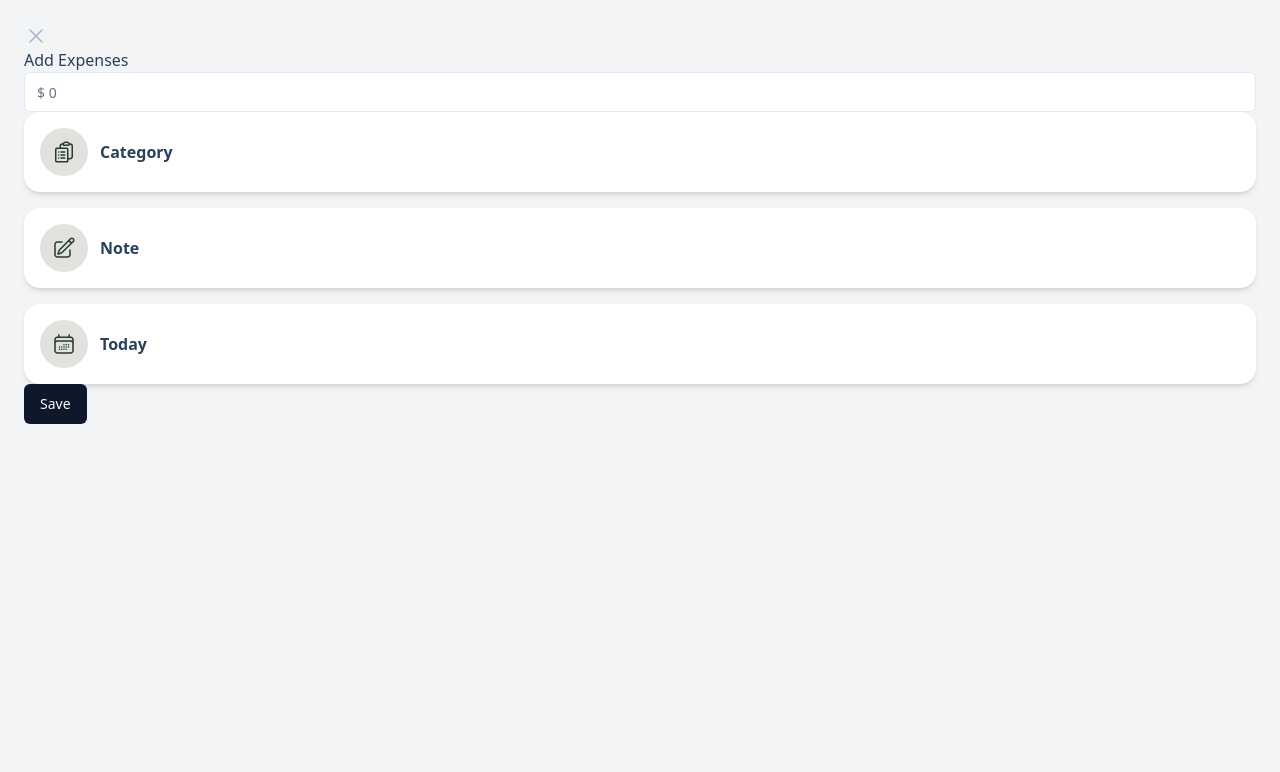
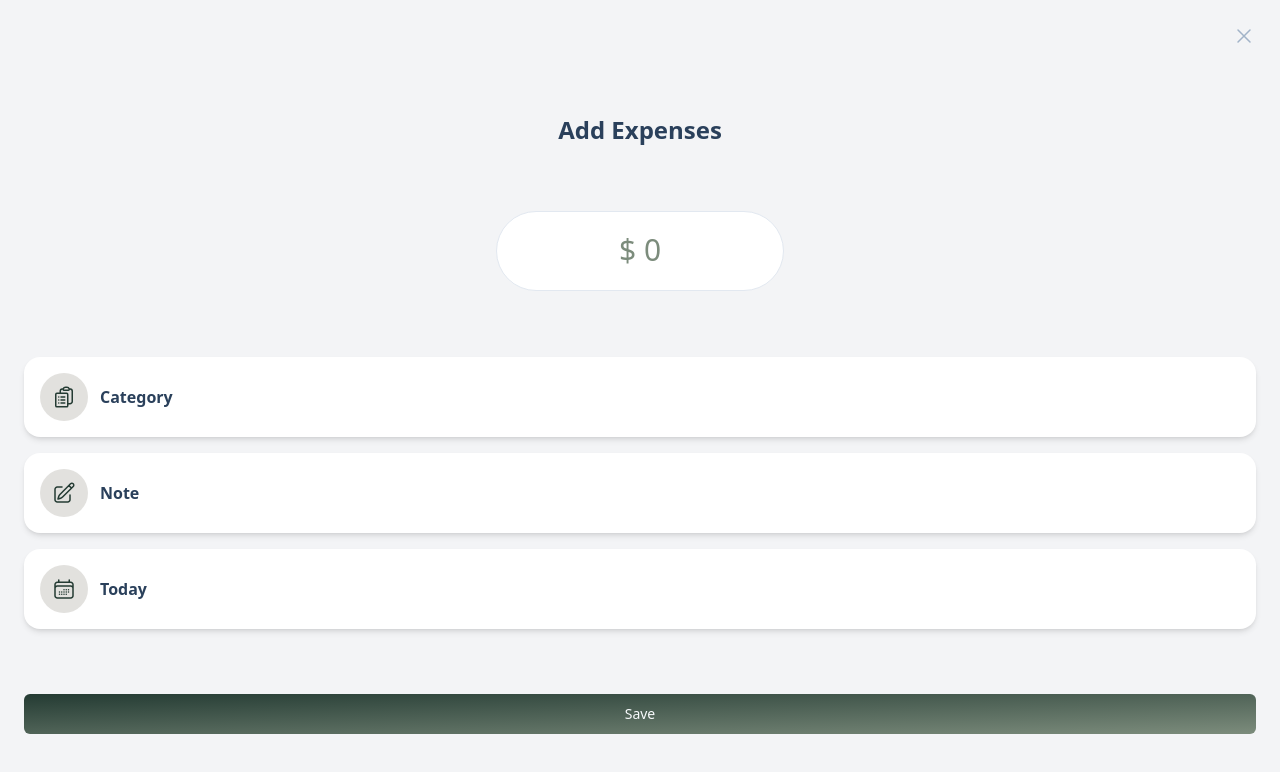
Before and after one commit to YismelR/on-a-budget-app, a React (Vite) app: page /expenses in a window 1280 px wide. Shown: the top 772 px of the page. Built offline with nearby package versions, Linux system fonts and the light colour scheme.

Commit message:
updated the expenses display and applied an expenses file

```diff
--- a/src/components/ui/input.tsx
+++ b/src/components/ui/input.tsx
@@ -1,6 +1,6 @@
-import * as React from "react"
+import * as React from "react";
 
-import { cn } from "@/lib/utils"
+import { cn } from "@/lib/utils";
 
 export interface InputProps
   extends React.InputHTMLAttributes<HTMLInputElement> {}
@@ -11,15 +11,15 @@ const Input = React.forwardRef<HTMLInputElement, InputProps>(
       <input
         type={type}
         className={cn(
-          "flex h-10 w-full rounded-md border border-input bg-background px-3 py-2 text-sm ring-offset-background file:border-0 file:bg-transparent file:text-sm file:font-medium placeholder:text-muted-foreground focus-visible:outline-none focus-visible:ring-2 focus-visible:ring-ring focus-visible:ring-offset-2 disabled:cursor-not-allowed disabled:opacity-50",
+          "flex h-10 w-full rounded-md border border-input bg-background px-3 py-2 text-sm ring-offset-background file:border-0 file:bg-transparent file:text-sm file:font-medium placeholder:text-muted-foreground focus-visible:outline-none focus-visible:ring-offset-2 disabled:cursor-not-allowed disabled:opacity-50",
           className
         )}
         ref={ref}
         {...props}
       />
-    )
+    );
   }
-)
-Input.displayName = "Input"
+);
+Input.displayName = "Input";
 
-export { Input }
+export { Input };
--- a/src/features/expenses/Expenses.tsx
+++ b/src/features/expenses/Expenses.tsx
@@ -2,15 +2,30 @@ import { Input } from "@/components/ui/input";
 import close from "@/assets/icons/close.svg";
 import ExpensesSelection from "./ExpensesSelection";
 import { Button } from "@/components/ui/button";
+import { NavLink } from "react-router-dom";
 
 export default function Expenses() {
   return (
-    <div className="p-6">
-      <img src={close} alt="close" />
-      <h1>Add Expenses</h1>
-      <Input type="text" placeholder="$ 0" />
-      <ExpensesSelection />
-      <Button>Save</Button>
+    <div className="p-6 h-full">
+      <div className="flex justify-end">
+        <NavLink to="/">
+          <img src={close} alt="close" />
+        </NavLink>
+      </div>
+      <div className="flex flex-col h-full place-content-center justify-evenly">
+        <h1 className="text-2xl font-semibold flex justify-center">
+          Add Expenses
+        </h1>
+        <Input
+          type="text"
+          placeholder="$ 0"
+          className="h-20 rounded-full w-72 place-self-center placeholder:text-3xl placeholder:text-center placeholder:text-[#7C8C7C] text-2xl text-center"
+        />
+        <ExpensesSelection />
+        <Button className="bg-gradient-to-br from-[#243B33] to-[#7C8C7C] hover:from-[#7C8C7C] hover:to-[#D8D3C0]">
+          Save
+        </Button>
+      </div>
     </div>
   );
 }
--- a/src/features/transactions/ExpensesDisplay.tsx
+++ b/src/features/transactions/ExpensesDisplay.tsx
@@ -1,8 +1,10 @@
+import { ScrollArea } from "@/components/ui/scroll-area";
 import { expensesList } from "@/listOfExpenses/expensesList";
 
 export default function ExpensesDisplay() {
   return (
     <section className="grid gap-4">
+      <ScrollArea className="h-[240px] rounded-md ">
         {expensesList.map((expenses, id) => {
           return (
             <div
@@ -23,6 +25,7 @@ export default function ExpensesDisplay() {
             </div>
           );
         })}
+      </ScrollArea>
     </section>
   );
 }
```
Lines whose indentation alone changed are shown as unchanged.
